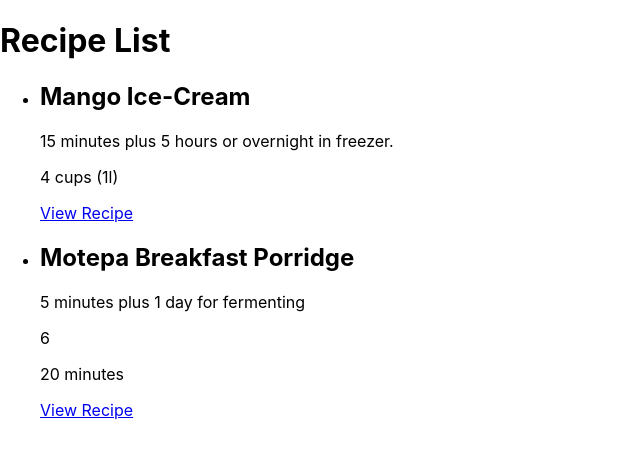
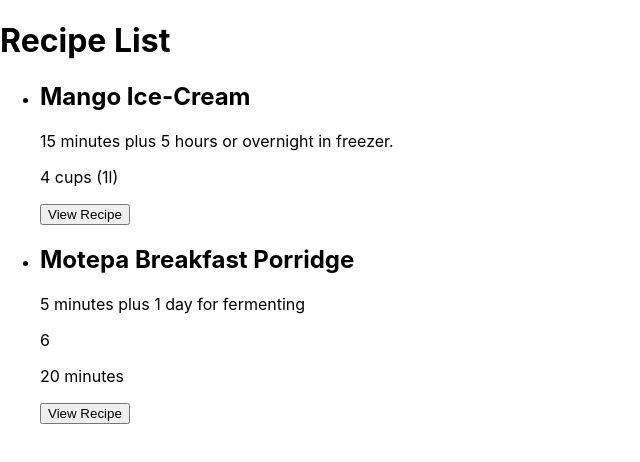
Before and after one commit to Nozzie-Dev/React-Recipe-Book-Website, a React (Create React App) app in the folder recipe-book-webapp/: page / in a window 1280 px wide. Shown: the top 462 px of the page, without its empty margins (0-640 px from the left). Built offline with nearby package versions, Linux system fonts and the light colour scheme.

Commit message:
Collaborator comments

```diff
--- a/recipe-book-webapp/src/components/Details.js
+++ b/recipe-book-webapp/src/components/Details.js
@@ -26,6 +26,7 @@ const Details = ({ recipes }) => {
         ))}
       </ol>
       <Link to="/">Back to Recipes List</Link>
+      {/* Can we add previous/next button here that allows to switch between recipes without returning to the list? */}
     </div>
   );
 };
--- a/recipe-book-webapp/src/components/Recipes.js
+++ b/recipe-book-webapp/src/components/Recipes.js
@@ -10,10 +10,13 @@ const Recipes = ({ recipes }) => {
           <li key={recipe.id}>
             <h2>{recipe.title}</h2>
             <p>{recipe.shortDescription}</p>
+            {/* Is it neccessary to add headings to these */}
             <p>{recipe.prepTime}</p>
             <p>{recipe.serves}</p>
             <p>{recipe.cookTime}</p>
-            <Link to={`/recipe/${recipe.id}`}>View Recipe</Link>
+            <Link to={`/recipe/${recipe.id}`}>
+            <button>View Recipe</button>
+          </Link>
           </li>
         ))}
       </ul>
```
